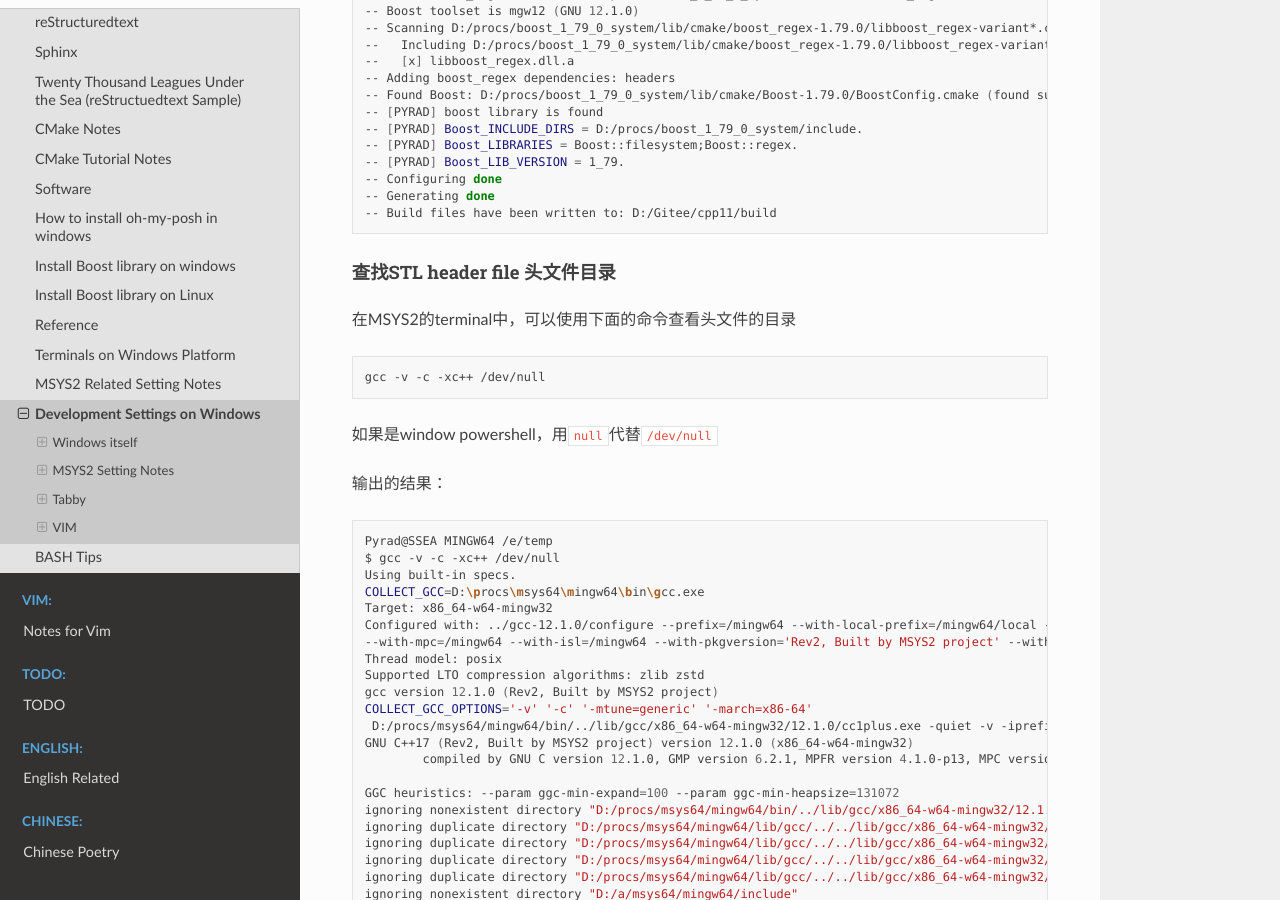
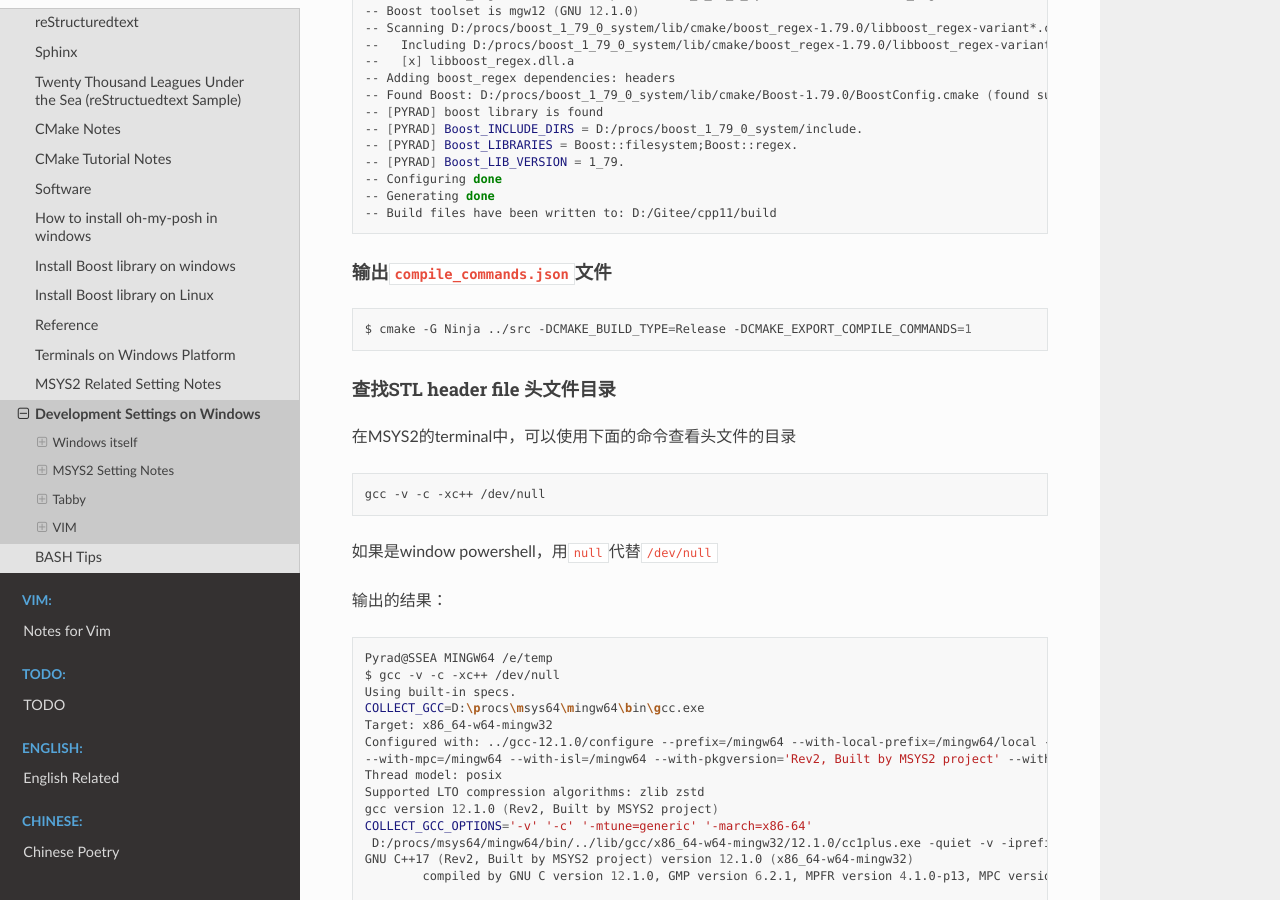
Before and after one commit to Pyrad/pyradnotes, a Sphinx documentation site: the page built from source/Notes/WinDevEnvSetup.md, in a window 1280 px wide and 900 px high, scrolled down 5396 px. Built offline with Sphinx 7.4.7 and the Read the Docs theme 2.0.0, drawn with Linux system fonts in a browser that asks for light colours.

Commit message:
Export compile_commands.json in CMake

````diff
--- a/source/Notes/WinDevEnvSetup.md
+++ b/source/Notes/WinDevEnvSetup.md
@@ -312,6 +312,14 @@ $ cmake ../src/ -G Ninja -DCMAKE_BUILD_TYPE=Release -DBoost_DEBUG=ON
 -- Configuring done
 -- Generating done
 -- Build files have been written to: D:/Gitee/cpp11/build
+```
+
+
+
+#### 输出`compile_commands.json`文件
+
+```bash
+$ cmake -G Ninja ../src -DCMAKE_BUILD_TYPE=Release -DCMAKE_EXPORT_COMPILE_COMMANDS=1
 ```
 
 
````
